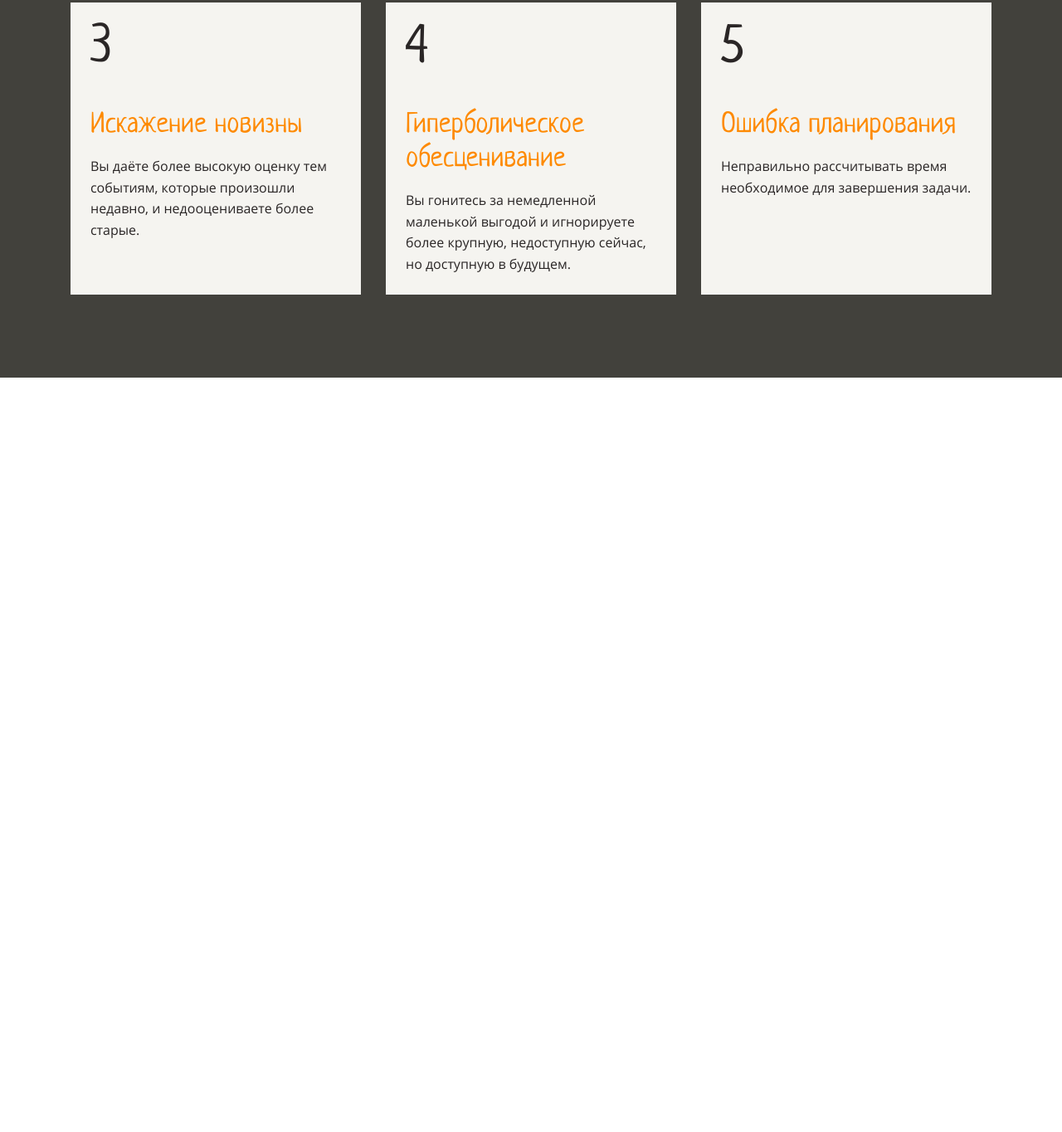
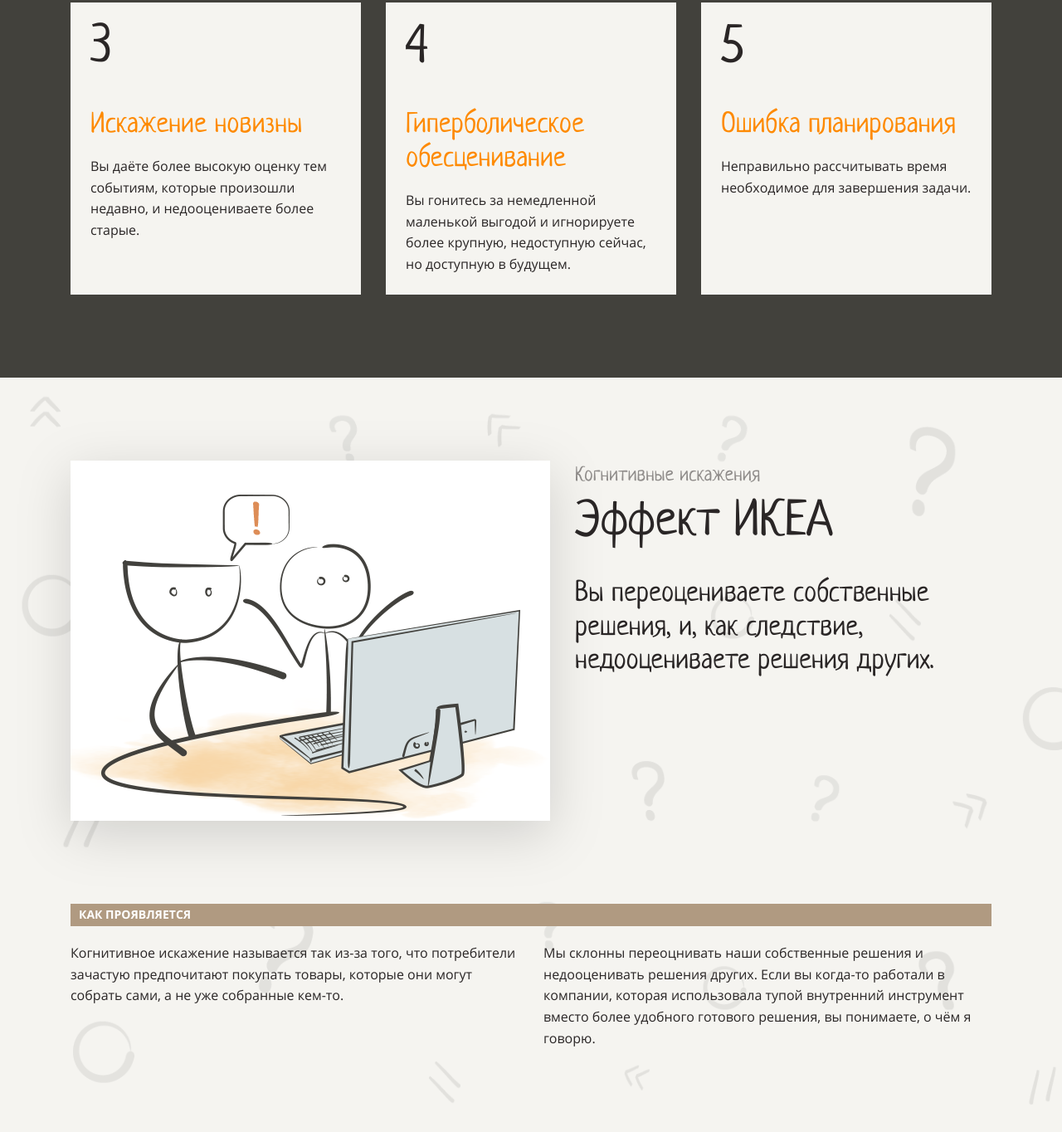
Before and after one commit to Listag/cognitive-distortions-landing, a website: page index.html in a window 1280 px wide. Shown: the part 2248-3612 px from the top of the page at 83% size. Before the commit the page ends 2703 px from the top, so only its background shows below. Drawn offline with Linux system fonts and the light colour scheme.

Commit message:
Добавила секцию IKEA EFFECT

```diff
--- a/index.html
+++ b/index.html
@@ -9,7 +9,7 @@
     <link rel="stylesheet" href="/src/styles/style.css" />
   </head>
   <body>
-    <header class="background">
+    <header class="background background-ligth">
       <div class="container">
         <h1>
           Когнитивные <br />искажения <br /><span class="dark-text"
@@ -73,34 +73,91 @@
               >
             </h2>
           </div>
-          <a href="" class="card">
+          <a href="#ikea-effect" class="card">
             <p class="number">1</p>
             <h3>Эффект ИКЕА</h3>
-            <p>Вы переоцениваете собственные решения, и, как следствие, недооцениваете решения других.</p>
+            <p>
+              Вы переоцениваете собственные решения, и, как следствие,
+              недооцениваете решения других.
+            </p>
           </a>
           <a href="" class="card">
             <p class="number">2</p>
             <h3>Преждевременная оптимизация</h3>
-            <p>Вы оптимизируете что-то задолго до того, как в этом появляется необходимость.</p>
+            <p>
+              Вы оптимизируете что-то задолго до того, как в этом появляется
+              необходимость.
+            </p>
           </a>
           <a href="" class="card">
             <p class="number">3</p>
             <h3>Искажение новизны</h3>
-            <p>Вы даёте более высокую оценку тем событиям, которые произошли недавно, и недооцениваете более старые.</p>
+            <p>
+              Вы даёте более высокую оценку тем событиям, которые произошли
+              недавно, и недооцениваете более старые.
+            </p>
           </a>
           <a href="" class="card">
             <p class="number">4</p>
             <h3>Гиперболическое обесценивание</h3>
-            <p>Вы гонитесь за немедленной маленькой выгодой и игнорируете более крупную, недоступную сейчас, но доступную в будущем.</p>
+            <p>
+              Вы гонитесь за немедленной маленькой выгодой и игнорируете более
+              крупную, недоступную сейчас, но доступную в будущем.
+            </p>
           </a>
           <a href="" class="card">
             <p class="number">5</p>
             <h3>Ошибка планирования</h3>
-            <p>Неправильно рассчитывать время необходимое для завершения задачи.</p>
+            <p>
+              Неправильно рассчитывать время необходимое для завершения задачи.
+            </p>
           </a>
         </div>
       </section>
+      <section id="ikea-effect" class="background background-ligth">
+        <div class="container">
+          <div class="name-block">
+            <img
+              class="first-img"
+              src="/public/static/1.png"
+              alt="Эффект ИКЕА"
+            />
+            <div>
+              <p class="title">Когнитивные искажения</p>
+              <h2 class="dark-text">Эффект ИКЕА</h2>
+              <p class="description">
+                Вы переоцениваете собственные решения, и, как следствие,
+                недооцениваете решения других.
+              </p>
+            </div>
+          </div>
+          <div class="description-block">
+            <div class="header-background">
+              <h4>Как проявляется</h4>
+            </div>
+            <div class="text-columns">
+              <div class="text-block">
+                <p>
+                  Когнитивное искажение называется так из-за того, что
+                  потребители зачастую предпочитают покупать товары, которые они
+                  могут собрать сами, а не уже собранные кем-то.
+                </p>
+              </div>
+              <div class="text-block">
+                <p>
+                  Мы склонны переоцнивать наши собственные решения и
+                  недооценивать решения других. Если вы когда-то работали в
+                  компании, которая использовала тупой внутренний инструмент
+                  вместо более удобного готового решения, вы понимаете, о чём я
+                  говорю.
+                </p>
+              </div>
+            </div>
+          </div>
+        </div>
+      </section>
     </main>
-    <footer></footer>
+    <footer>
+    </footer>
   </body>
 </html>
--- a/src/styles/style.css
+++ b/src/styles/style.css
@@ -13,7 +13,7 @@
 
 @font-face {
   font-weight: 700;
-  font-family: "Open Sans";
+  font-family: "Open Sans Bold";
   src: url("../fonts/OpenSans-Bold.ttf");
 }
 
@@ -31,6 +31,7 @@
   --blue: #1085c5;
   /* Шрифты */
   --main-font: "Open Sans";
+  --main-font-bold: "Open Sans Bold";
   --header-font: "Neucha";
   --font-size: 16px;
   --font-line-height: 1.6em;
@@ -80,7 +81,10 @@
 
 .background {
   position: relative;
-  background-attachment: fixed;
+}
+
+.background-ligth {
+  background-color: var(--light);
 }
 
 .background::before {
@@ -173,10 +177,6 @@
 
 /* Заголовок */
 
-header {
-  background-color: var(--light);
-}
-
 .header-img {
   position: absolute;
   top: 55px;
@@ -249,7 +249,7 @@
   margin-right: 0;
 }
 
-.card:nth-child(n+4) {
+.card:nth-child(n + 4) {
   margin-top: 20px;
 }
 
@@ -276,3 +276,43 @@
 .card:hover > p {
   color: var(--white);
 }
+
+/* Основные секции */
+
+.name-block {
+  display: flex;
+}
+
+.first-img {
+  margin-right: 30px;
+  vertical-align: middle;
+  filter: drop-shadow(0px 16px 32px rgba(0, 0, 0, 0.15));
+}
+
+.title {
+  font-size: 24px;
+  font-family: var(--header-font);
+  color: var(--translucent-dark);
+}
+
+.description {
+  margin-top: 30px;
+  font-size: 34px;
+  font-family: var(--header-font);
+  line-height: var(--header-line-height);
+}
+
+.header-background {
+  background-color: var(--brown);
+  padding: 5px 10px;
+  margin: 100px 0 20px 0;
+
+}
+
+.header-background h4 {
+  font-size: 14px;
+  color: var(--white);
+  text-transform: uppercase;
+  font-family: var(--main-font-bold);
+  line-height: var(--header-line-height);
+}
```
